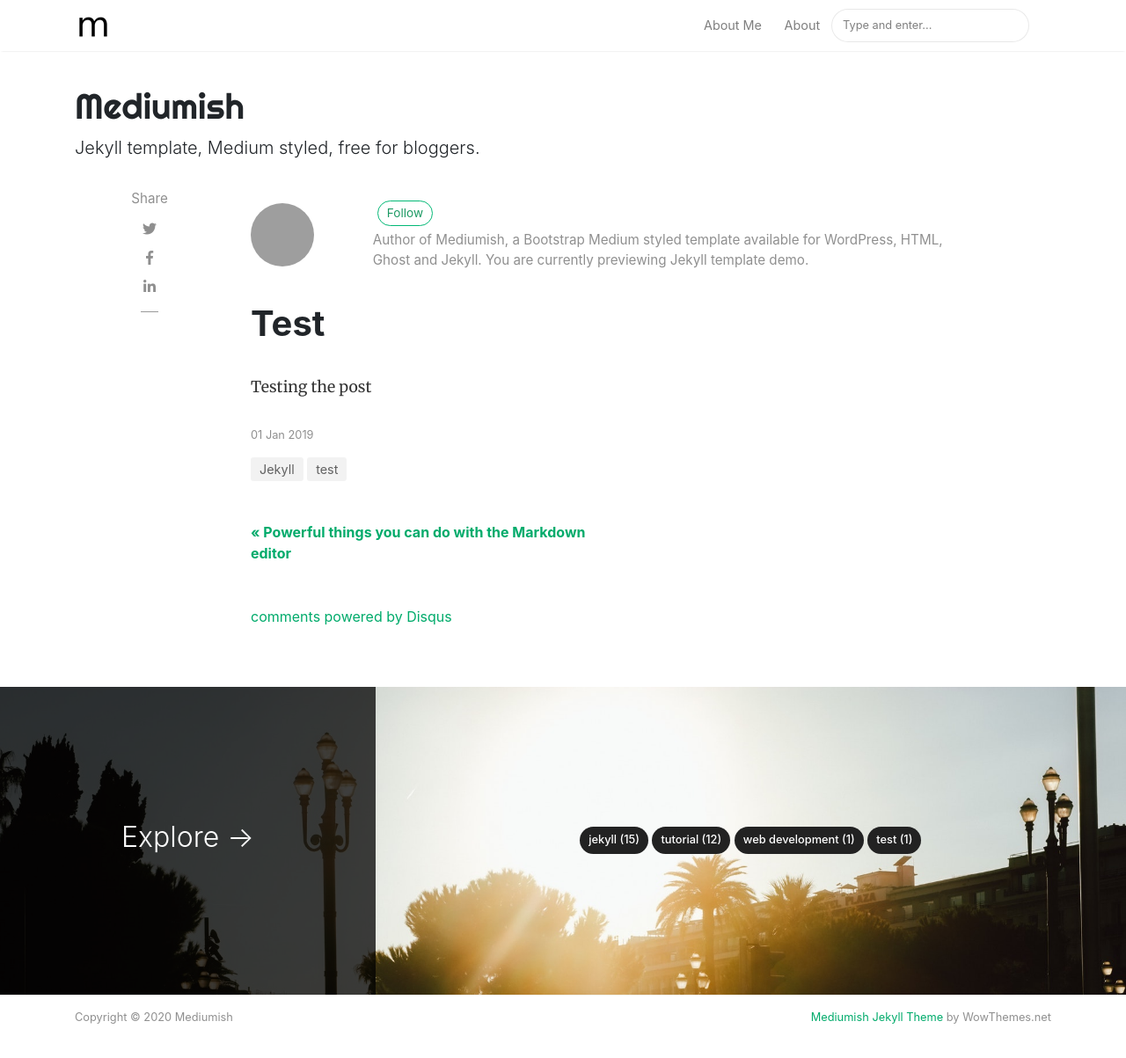
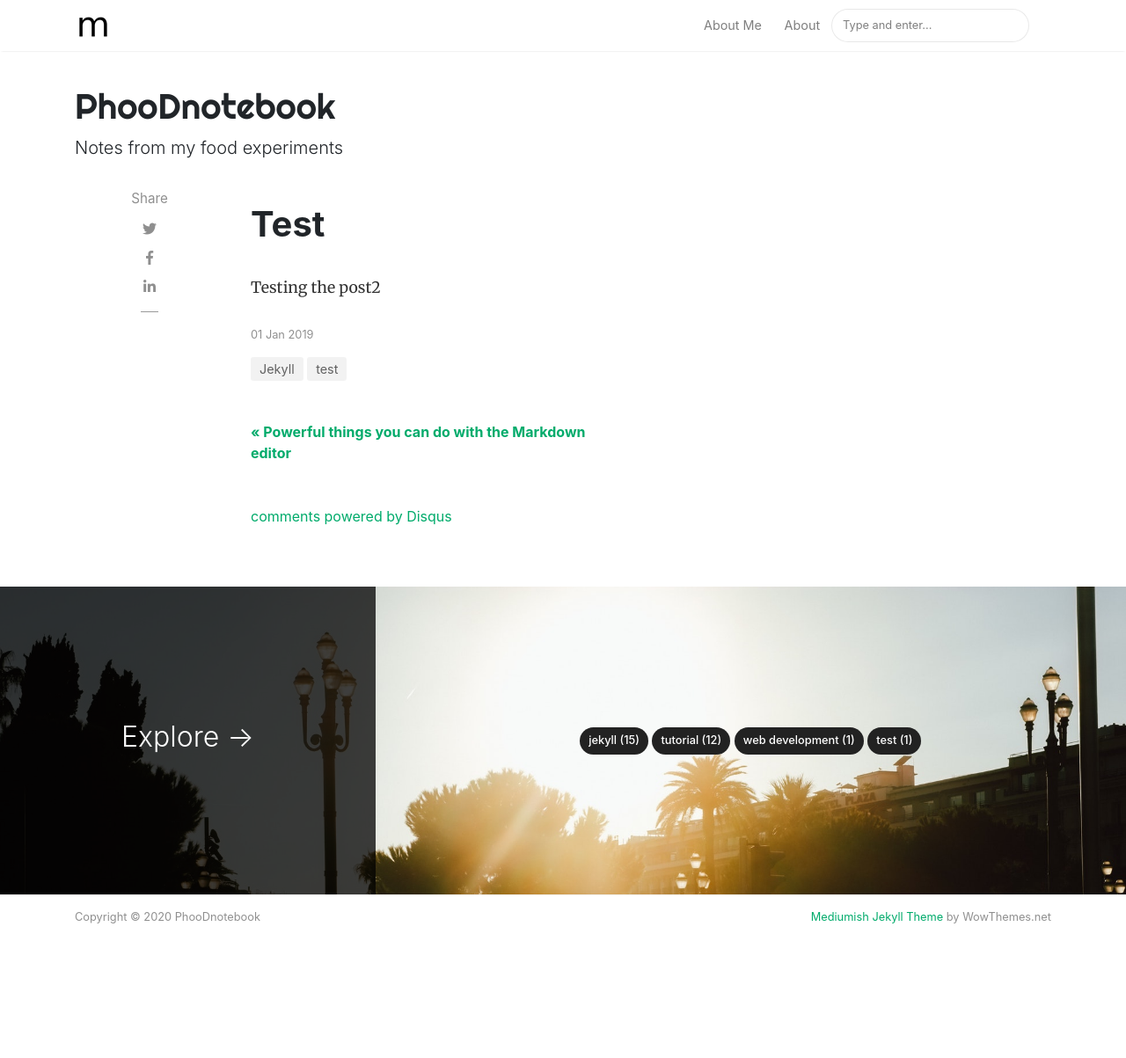
Before and after one commit to phoodnotebook/mediumish, a Jekyll site: the page built from _posts/2019-01-01-test.md, in a window 1280 px wide and 1240 px high. Shown: the top 1203 px of the window at 88% size. Built offline with Jekyll 4.4.1, drawn with Linux system fonts in a browser that asks for light colours; nearby versions of some CDN libraries; comment, search, counter and statistics services are not loaded; grey boxes are pictures that could not be loaded.

Commit message:
change postbox

```diff
--- a/_config.yml
+++ b/_config.yml
@@ -1,7 +1,7 @@
 # Site
-name: "Mediumish"
-title: "Mediumish"
-description: "Jekyll template, Medium styled, free for bloggers."
+name: "PhooDnotebook"
+title: "PhooDnotebook"
+description: "Notes from my food experiments"
 logo: 'assets/images/logo.png'
 favicon: 'assets/images/logo.png'
 baseurl:
@@ -20,7 +20,7 @@ authors:
     email:
     web:
     twitter:
-    description: "Author of Mediumish, a Bootstrap Medium styled template available for WordPress, HTML, Ghost and Jekyll. You are currently previewing Jekyll template demo."
+    description:
 
 # Plugins
 plugins:
--- a/_includes/postbox.html
+++ b/_includes/postbox.html
@@ -1,6 +1,6 @@
 <!-- begin post -->
 {% assign author = site.authors[post.author] %}
-<!--
+
 <div class="col-lg-4 col-md-6 mb-30px card-group">
     <div class="card h-100">
         <div class="maxthumb">
--- a/_posts/2019-01-01-test.md
+++ b/_posts/2019-01-01-test.md
@@ -1,8 +1,7 @@
 ---
 layout: post
 title:  "Test"
-author: sal
 categories: [ Jekyll, test ]
 ---
 
-Testing the post
+Testing the post2
```
